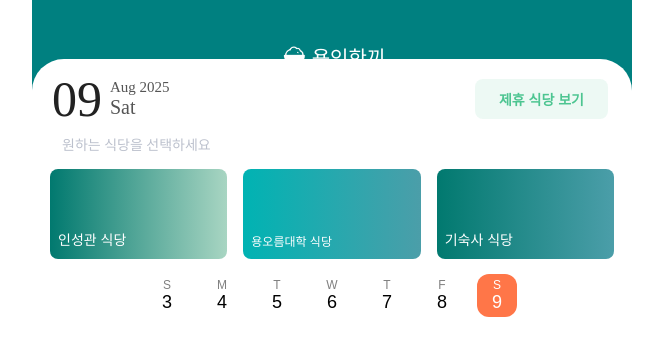
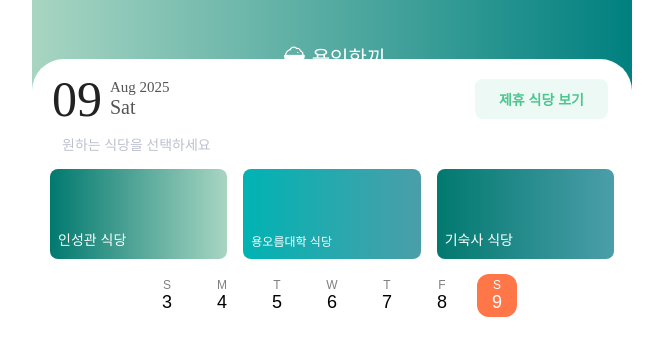
Before and after one commit to jin-evergreen/yongin-hankki, a React (Vite) app: page / in a window 1280 px wide. Shown: the top 356 px of the page, without its empty margins (308-971 px from the left). Built offline with nearby package versions, Linux system fonts and the light colour scheme; a web font is replaced by a local one.

Commit message:
파일 경로 수정 및 그라데이션 작업

```diff
--- a/src/App.css
+++ b/src/App.css
@@ -6,7 +6,7 @@
 }
 
 .container {
-    background-color: hsl(180, 100%, 25%);
+    background: linear-gradient(to right, #A8D5C2,#008080);
     min-height: 100vh;
     display: flex;
     justify-content: center;
--- a/src/App.jsx
+++ b/src/App.jsx
@@ -1,8 +1,8 @@
 import './App.css'
 import logo from './assets/main-icon.png'
-import TodayDate from './TodayDate'
-import RestaurantSelection from './Restaurant-selection'
-import Calendar from './Calendar'
+import TodayDate from './Components/TodayDate'
+import RestaurantSelection from './Components/Restaurant-selection'
+import Calendar from './Components/Calendar'
 
 function App() {
   return (
--- a/src/Calendar.jsx
+++ b/src/Components/Calendar.jsx
@@ -1,5 +1,5 @@
 import React from 'react';
-import styles from './Calendar.module.css';
+import styles from '../css/Calendar.module.css';
 
 function Calendar(){
 
--- a/src/restaurant-selection.jsx
+++ b/src/Components/Restaurant-selection.jsx
@@ -1,5 +1,5 @@
 import React from 'react';
-import styles from './Restaurant-selection.module.css'
+import styles from '../css/Restaurant-selection.module.css'
 
 function RestaurantSelection(){
     return (
--- a/src/todayDate.jsx
+++ b/src/Components/TodayDate.jsx
@@ -1,4 +1,4 @@
-import styles from './TodayDate.module.css'
+import styles from '../css/TodayDate.module.css'
 
 function TodayDate(){
     const today = new Date();
```
Also changed, not shown: src/css/Calendar.module.css (renamed from src/Calendar.module.css), src/css/Restaurant-selection.module.css (renamed from src/restaurant-selection.module.css), src/css/TodayDate.module.css (renamed from src/todayDate.module.css).
